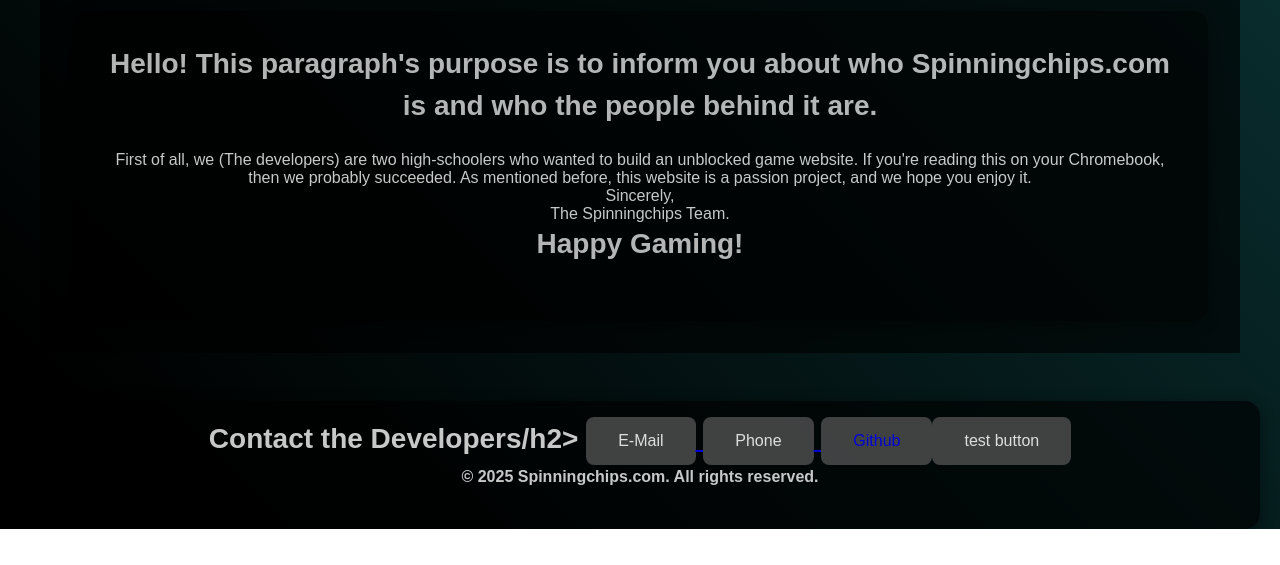
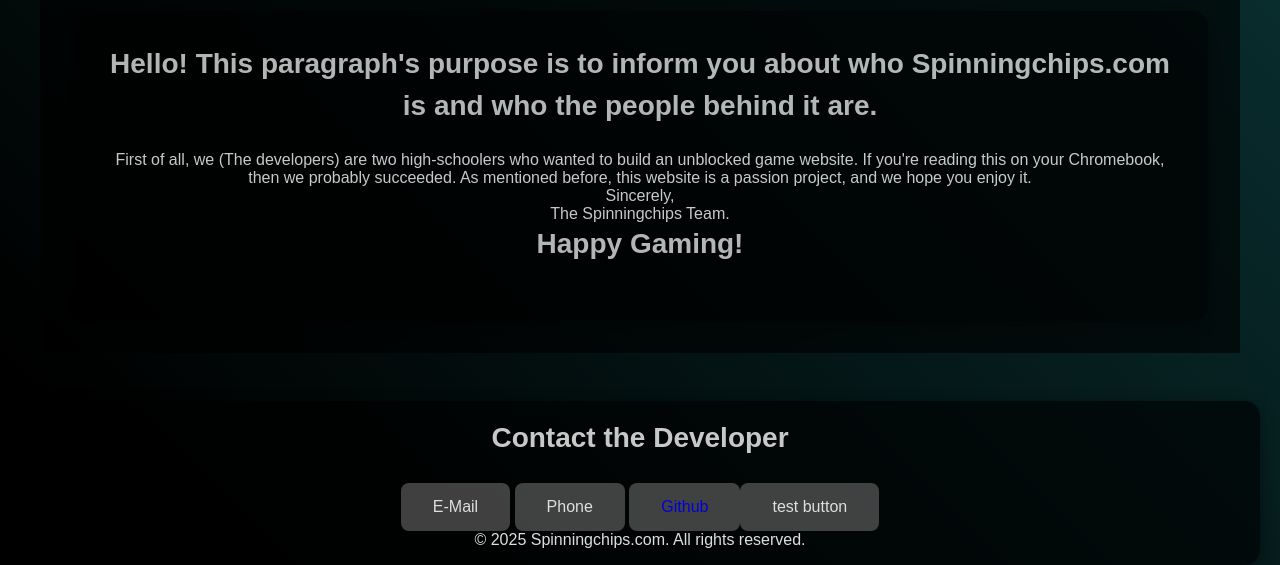
Before and after one commit to spinningchips/spinningchips.github.io, a plain HTML site: page about/index.html in a window 1280 px wide. Shown: the part 289-854 px from the top of the page. Before the commit the page ends 818 px from the top, so only its background shows below. Drawn offline with Linux system fonts and the light colour scheme.

Commit message:
updated css and html

```diff
--- a/about/index.html
+++ b/about/index.html
@@ -45,14 +45,13 @@
 
     <!-- Footer -->
     <footer>
-     <h2>Contact the Developers/h2>
+     <h2>Contact the Developer</h2>
 
-            <a href="test" target="_blank">
+            <a>
               <button class="button" style="vertical-align:middle" onclick="alert('Coming Soon')"><span>E-Mail</span></button>
             </a>
-            <a href="test" target="_blank">
-              <button class="button" style="vertical-align:middle" onclick="alert('
-(971) 213-5922')'><span>Phone</span></button>
+             <a>
+             <button class="button" style="vertical-align:middle" onclick="alert('(971) 213-5922')"><span>Phone</span></button>
             </a>
             <a href="test" target="_blank">
                   <button class="button" style="vertical-align:middle"><span>Github </span>
--- a/about/style.css
+++ b/about/style.css
@@ -158,4 +158,3 @@
         opacity: 1;
         right: 0;
       }
-    }
```
